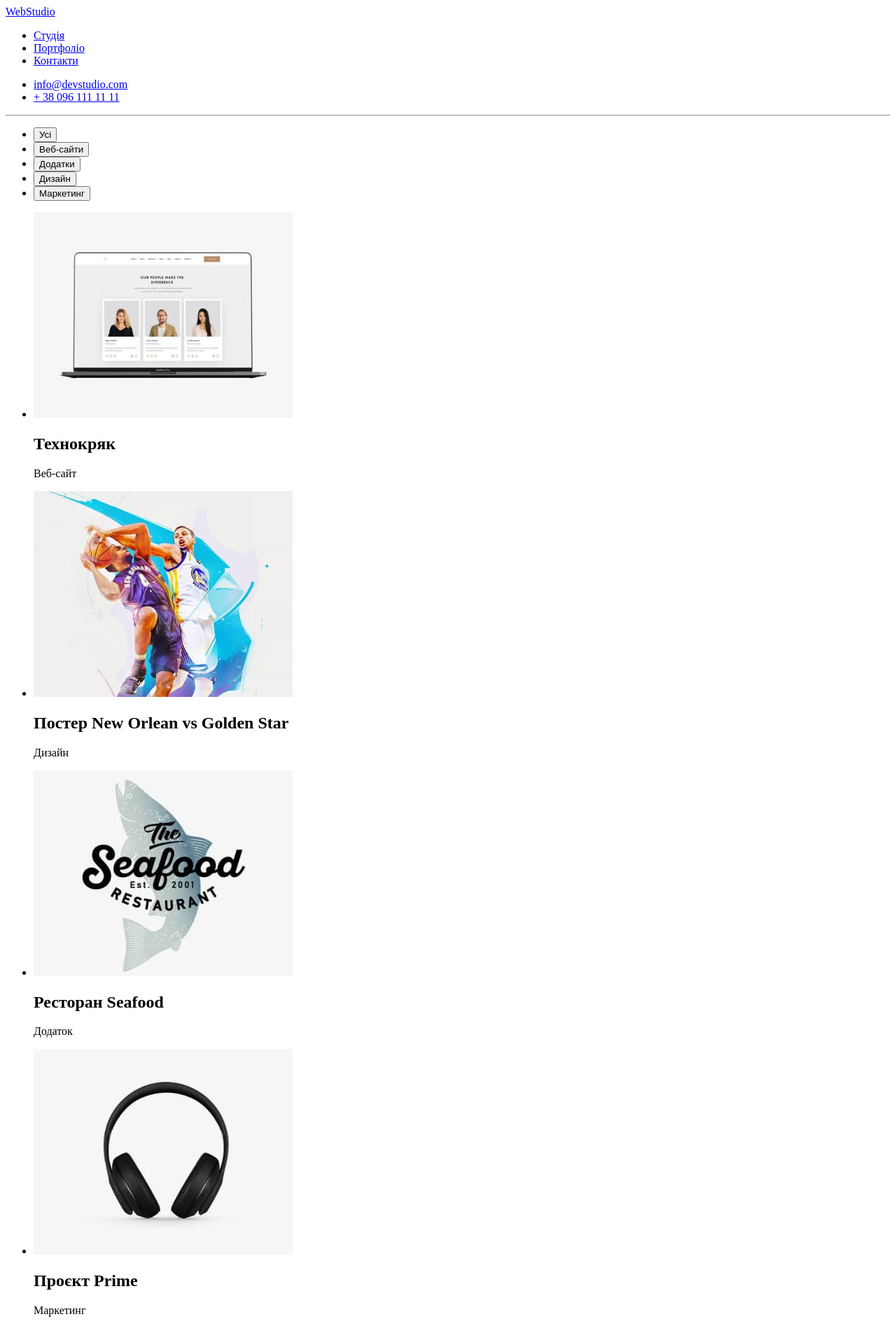
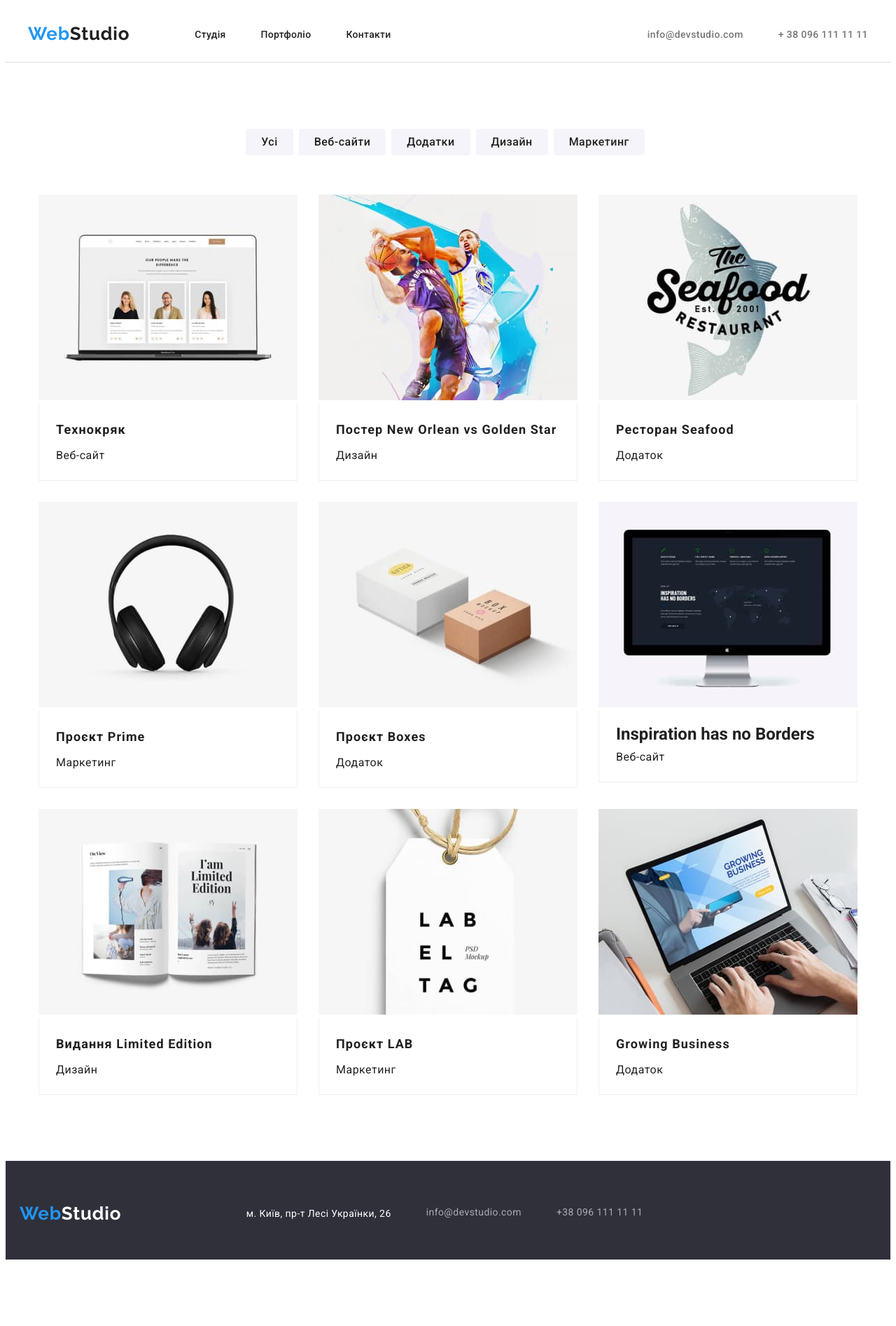
Before and after one commit to Nazar0929/WebStuddio, a plain HTML site: page pages/portfolio.html in a window 1280 px wide. Shown: the top 1895 px of the page at 70% size. After the commit the page ends 1808 px from the top, so only its background shows below. Drawn offline with Linux system fonts and the light colour scheme.

Commit message:
webstudio easy

```diff
--- /dev/null
+++ b/pages/css/portfolio.css
@@ -0,0 +1,270 @@
+:root {
+    --backgroung-color: #FFF;
+    --accent-color:  #FFFFFF;
+    --additional-accent: #2196F3;
+    --text-color: #757575;
+    --footer: #2F303A;
+    --background-section: #F5F4FA;
+    --head-text: #212121;
+    --web-studio: #000000;
+}
+
+body {
+    font-family: 'Roboto';
+    color: var(--head-text);
+    box-sizing: border-box;
+}
+
+a {
+    text-decoration: none;
+}
+
+ul {
+    list-style: none;
+}
+
+h1, h2, h3, p, ul{
+    margin: 0;
+    padding: 0;
+}
+
+.container {
+    max-width: 1200px;
+    margin-right: auto;
+    margin-left: auto;
+    padding-right: 15px;
+    padding-left: 15px;
+}
+
+header {
+  border-bottom: 2px solid #ECECEC;
+  gap: 94px;
+}
+
+.header .container {
+    display: flex;
+    height: 80px;
+    align-items: center;
+    justify-content: center;
+}
+.nav{
+    display: flex;
+}
+
+.logo-blue {
+    color: var(--additional-accent);
+}
+
+.logo {
+    font-family: 'Raleway';
+    font-weight: 700;
+    font-size: 26px;
+    line-height: 1.19;
+    letter-spacing: 0.03em;
+    color: var(--body-text-color);
+}
+.ul-list {
+    display: flex;
+    align-items: center;
+    margin-left: 93px;
+}
+
+.ul-easy {
+    margin-right: 50px;
+}
+
+.ul-easy:last-child{
+    margin-right: 0;
+}
+
+.give-me-a-fire {
+    font-weight: 500;
+    font-size: 14px;
+    line-height: 1.14;
+    letter-spacing: 0.02em;
+    color: var(--head-text);
+}
+
+.give-me-a-fire:hover,
+.give-me-a-fire:focus {
+    color: var(--additional-accent);
+}
+
+.freedom {
+    display: flex;
+    align-items: center;
+    margin-left: auto;
+}
+
+.memories:first-child {
+    margin-right: 50px;
+}
+.baraban {
+    font-family: "Roboto";
+    font-weight: 500;
+    font-size: 14px;
+    line-height: 1.14;
+    letter-spacing: 0.03em;
+    color: var(--text-color);
+}
+
+.baraban:hover,
+.baraban:focus {
+    color: var(--additional-accent);
+}
+
+.main-section {
+    padding-top: 94px;
+    padding-bottom: 94px;
+}
+
+.button-list {
+    display: flex;
+    justify-content: center;
+    margin-bottom: -50px;
+}
+
+.btn-item {
+    margin-right: 8px;
+}
+.button-item {
+    font-family: 'Roboto';
+    font-weight: 500;
+    font-size: 16px;
+    line-height: 1.62;
+    letter-spacing: 0.03em;
+    color: var(--head-text);
+    background-color: #f5f4fa;
+    border-radius: 4px;
+    border: none;
+    cursor: pointer;
+    padding: 6px 22px;
+}
+
+.button-item:hover,
+.button-item:focus {
+  color: var(--accent-color);
+  background-color: var(--additional-accent);
+  border-radius: 4px;
+}
+
+.b {
+    justify-content: center;
+    display: flex;
+    flex-wrap: wrap;
+}
+.card-item {
+    margin-right: 30px;
+    margin-bottom: 30px;
+}
+
+.card-item:nth-child(3n) {
+    margin-right: 0;
+}
+
+.card-item:nth-child(7) {
+    margin-bottom: 0;
+}
+
+.card-item:nth-child(8) {
+    margin-bottom: 0;
+}
+
+.card-item:nth-child(9) {
+    margin-bottom: 0;
+}
+.card-item div{
+    padding: 20px 24px;
+}
+
+.card-frame {
+    border-left: 1px solid
+  #EEEEEE;
+    border-right: 1px solid
+  #EEEEEE;
+    border-bottom: 1px solid
+  #EEEEEE;
+
+}
+
+.card-title {
+    font-weight: 700;
+    font-size: 18px;
+    line-height: 2;
+    letter-spacing: 0.06em;
+    color: var(--head-text);
+}
+
+.card-description {
+    font-size: 16px;
+    line-height: 1.88;
+    letter-spacing: 0.03em;
+    margin-top: 4px;
+    color: var(--link-color);
+}
+
+footer {
+    background-color: var(--footer);
+    padding-top: 60px;
+    padding-bottom: 30px;
+    margin-top: 94px;
+}
+
+.webstudio {
+    font-family: 'Raleway';
+    font-weight: 700;
+    font-size: 26px;
+    line-height: 1.19;
+    letter-spacing: 0.03em;
+    color: var(--accent-color);
+}
+
+.webcolor {
+    color: var(--additional-accent);
+}
+
+.bomba {
+    margin-top: 20px;
+}
+
+.firelove {
+    margin-top: 9px;
+    margin-bottom: 9px;
+}
+
+.bmw {
+    font-size: 14px;
+    line-height: 1.71;
+    letter-spacing: 0.03em;
+    font-style: normal;
+    color: rgba(255, 255, 255, 0.60);
+}
+
+.mercedes {
+    color: var(--backgroung-color);
+    font-family: 'Roboto';
+    font-size: 14px;
+    font-style: normal;
+    font-weight: 400;
+    list-style: 1.71;
+    letter-spacing: 0.42px;
+}
+
+.domino {
+    margin-left: 40px;
+    display: flex;
+}
+
+.webstudio {
+    margin-left: 20px;
+}
+
+.domino {
+    justify-content: center;
+    align-items: center;
+}
+
+.firelove {
+    margin-right: 50px;
+    margin-top: -65px;
+}
--- a/pages/portfolio.html
+++ b/pages/portfolio.html
@@ -4,94 +4,118 @@
     <meta charset="UTF-8">
     <meta name="viewport" content="width=device-width, initial-scale=1.0">
     <title>Document</title>
+    <link rel="preconnect" href="https://fonts.googleapis.com">
+    <link rel="preconnect" href="https://fonts.gstatic.com" crossorigin>
+    <link href="https://fonts.googleapis.com/css2?family=Raleway:ital,wght@0,100..900;1,100..900&family=Roboto:ital,wght@0,100;0,300;0,400;0,500;0,700;0,900;1,100;1,300;1,400;1,500;1,700;1,900&display=swap" rel="stylesheet">
+    <link rel="stylesheet" href="./css/portfolio.css">
 </head>
 <body>
-    <header>
-        <a href="/index.html"><span>Web</span>Studio</a>
-        <nav>
-      <ul>
-        <li><a href="../index.html">Студія</a></li>
-        <li><a href="../pages/portfolio.html">Портфоліо</a></li>
-        <li><a href="#">Контакти</a></li>
+    <header class="header">
+        <div class="container">
+        <a href="/index.html" class="logo"><span class="logo-blue">Web</span>Studio</a>
+        <nav class="nav">
+      <ul class="ul-list">
+        <li class="ul-easy"><a href="../index.html" class="give-me-a-fire">Студія</a></li>
+        <li class="ul-easy"><a href="../pages/portfolio.html" class="give-me-a-fire">Портфоліо</a></li>
+        <li class="ul-easy"><a href="#"  class="give-me-a-fire">Контакти</a></li>
       </ul>
         </nav>
-        <ul>
-            <li><a href="mailto:info@devstudio.com">info@devstudio.com</a></li>
-            <li><a href="tel:+380961111111">+ 38 096 111 11 11</a></li>
+        <ul class="freedom">
+            <li class="memories"><a href="mailto:info@devstudio.com" class="baraban">info@devstudio.com</a></li>
+            <li class="memories"><a href="tel:+380961111111" class="baraban">+ 38 096 111 11 11</a></li>
         </ul>
-        <hr>
+    </div>
     </header>
 
     <main>
-        <section>
-            <ul>
-                <li><button type="button">Усі</button></li>
-                <li><button type="button">Веб-сайти</button></li>
-                <li><button type="button">Додатки</button></li>
-                <li><button type="button">Дизайн</button></li>
-                <li><button type="button">Маркетинг</button></li>
+        <section class="main-section">
+            <ul class="button-list">
+                <li class="btn-item"><button type="button" class="button-item">Усі</button></li>
+                <li class="btn-item"><button type="button" class="button-item">Веб-сайти</button></li>
+                <li class="btn-item"><button type="button" class="button-item">Додатки</button></li>
+                <li class="btn-item"><button type="button" class="button-item">Дизайн</button></li>
+                <li class="btn-item"><button type="button" class="button-item">Маркетинг</button></li>
             </ul>
         </section>
         <section>
-            <ul>
-                <li>
+            <ul class="b">
+                <li class="card-item">
                     <img src="../images/notebook.jpg" alt="Notebook">
-                    <h2>Технокряк</h2>
-                    <p>Веб-сайт</p>
+                    <div class="card-frame">
+                    <h2 class="card-title">Технокряк</h2>
+                    <p class="card-description">Веб-сайт</p>
+                    </div>
                 </li>
-                <li>
+                <li class="card-item">
                     <img src="../images/basketball.jpg" alt="basketball">
-                    <h2>Постер New Orlean vs Golden Star</h2>
-                    <p>Дизайн</p>
+                    <div class="card-frame">
+                    <h2 class="card-title">Постер New Orlean vs Golden Star</h2>
+                    <p class="card-description">Дизайн</p>
+                    </div>
                 </li>
-                <li>
+                <li class="card-item">
                     <img src="../images/fisher.jpg" alt="fisher">
-                    <h2>Ресторан Seafood</h2>
-                    <p>Додаток</p>
+                    <div class="card-frame">
+                    <h2 class="card-title">Ресторан Seafood</h2>
+                    <p class="card-description">Додаток</p>
+                    </div>
                 </li>
-                <li>
+                <li class="card-item">
                     <img src="../images/headphone.jpg" alt="headphone">
-                    <h2>Проєкт Prime</h2>
-                    <p>Маркетинг</p>
+                    <div class="card-frame">
+                    <h2 class="card-title">Проєкт Prime</h2>
+                    <p class="card-description">Маркетинг</p>
+                    </div>
                 </li>
-                <li>
+                <li class="card-item">
                     <img src="../images/box.jpg" alt="box">
-                    <h2>Проєкт Boxes</h2>
-                    <p>Додаток</p>
+                    <div class="card-frame">
+                    <h2 class="card-title">Проєкт Boxes</h2>
+                    <p class="card-description">Додаток</p>
+                    </div>
                 </li>
-                <li>
+                <li class="card-item">
                     <img src="../images/monitor.jpg" alt="monitor">
+                    <div class="card-frame">
                     <h2>Inspiration has no Borders</h2>
-                    <p>Веб-сайт</p>
+                    <p class="card-description">Веб-сайт</p>
+                    </div>
                 </li>
-                <li>
+                <li class="card-item">
                     <img src="../images/book.jpg" alt="book">
-                    <h2>Видання Limited Edition</h2>
-                    <p>Дизайн</p>
+                    <div class="card-frame">
+                    <h2 class="card-title">Видання Limited Edition</h2>
+                    <p class="card-description">Дизайн</p>
+                    </div>
                 </li>
-                <li>
+                <li class="card-item">
                     <img src="../images/eticketcka.jpg" alt="eticketcka">
-                    <h2>Проєкт LAB</h2>
-                    <p>Маркетинг</p>
+                    <div class="card-frame">
+                    <h2 class="card-title">Проєкт LAB</h2>
+                    <p class="card-description">Маркетинг</p>
+                    </div>
                 </li>
-                <li>
+                <li class="card-item">
                     <img src="../images/noteeebook.jpg" alt="noteeebook">
-                    <h2>Growing Business</h2>
-                    <p>Додаток</p>
+                    <div class="card-frame">
+                    <h2 class="card-title">Growing Business</h2>
+                    <p class="card-description">Додаток</p>
+                    </div>
                 </li>
             </ul>
         </section>
-        <hr>
     </main>
 
     <footer>
-        <a href="/index.html"><span>Web</span>Studio</a>
-        <address>
-        <ul>
-            <li><a href="https://maps.app.goo.gl/3WHMfzr2wy2bExne6" target="_blank">м. Київ, пр-т Лесі Українки, 26</a></li>
-            <li><a href="mailto:info@devstudio.com" target="_blank">info@devstudio.com</a></li>
-            <li><a href="tel:+380961111111" target="_blank">+38 096 111 11 11</a></li>
+        <a href="/index.html" class="webstudio"><span class="webcolor">Web</span>Studio</a>
+        <address class="bomba">
+            <div class="ll">
+        <ul class="domino">
+            <li class="firelove"><a href="https://maps.app.goo.gl/3WHMfzr2wy2bExne6" target="_blank" class="mercedes">м. Київ, пр-т Лесі Українки, 26</a></li>
+            <li class="firelove"><a href="mailto:info@devstudio.com" target="_blank" class="bmw">info@devstudio.com</a></li>
+            <li class="firelove"><a href="tel:+380961111111" target="_blank" class="bmw">+38 096 111 11 11</a></li>
         </ul>
+            </div>
         </address>
     </footer>
 </body>
```
Also changed, not shown: css/style.css (+57 -3 lines), index.html (+5 -6 lines).
